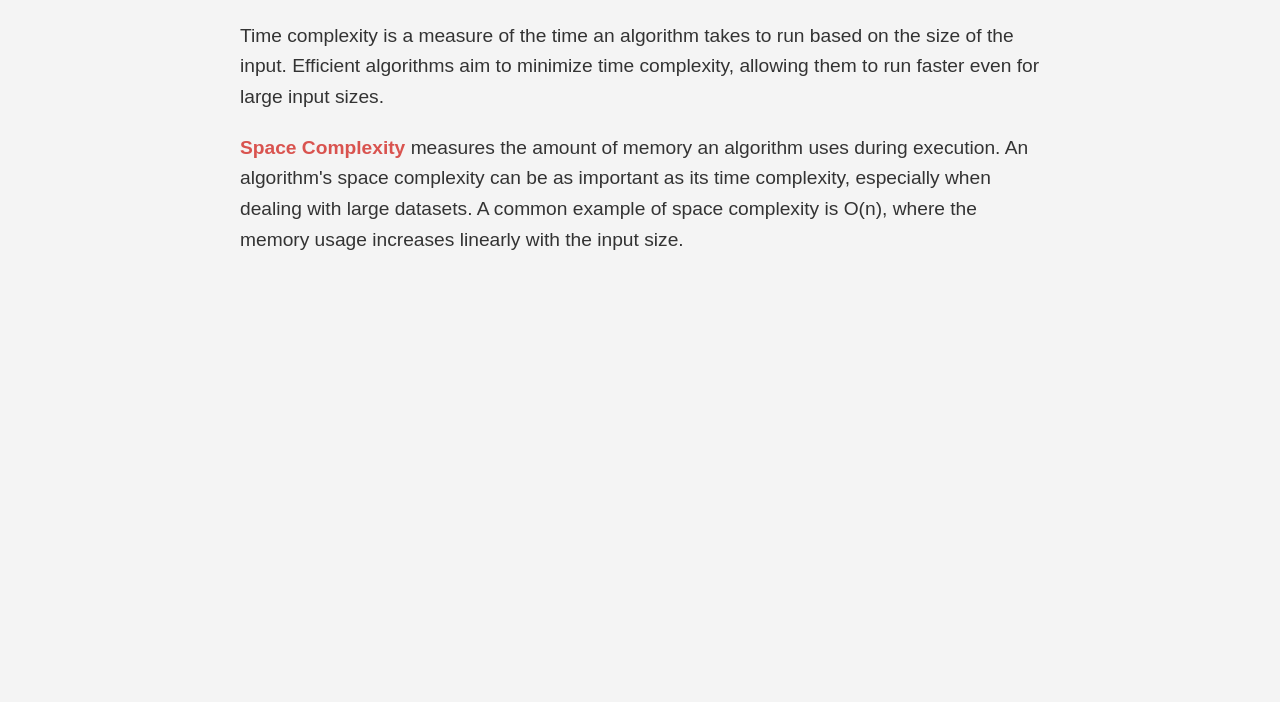
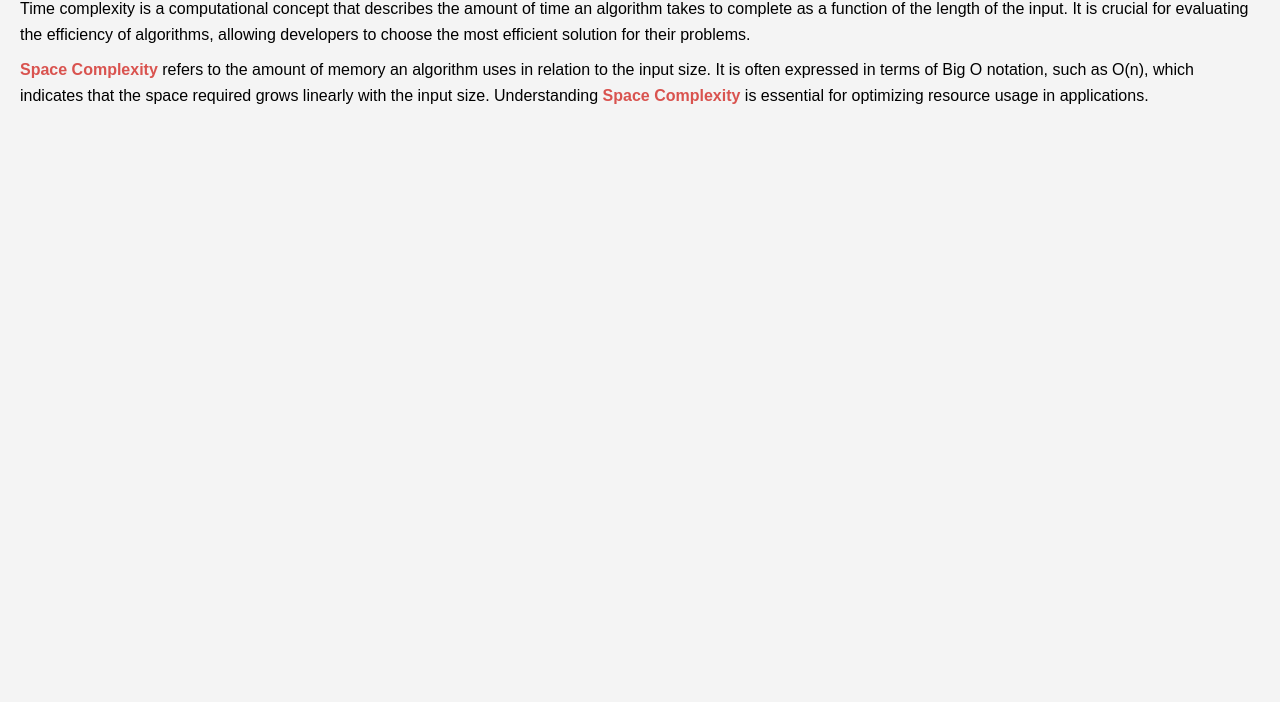
Before and after one commit to acciojob/time-and-space-complexity-shefalimittal6, a website: page main.html in a window 1280 px wide. Shown: the part 98-800 px from the top of the page. Drawn offline with Linux system fonts and the light colour scheme.

Commit message:
created a submission

```diff
--- a/main.html
+++ b/main.html
@@ -7,12 +7,14 @@
     <link rel="stylesheet" href="styles.css">
 </head>
 <body>
-    <h1>Time and Space Complexity</h1>
 
-    <p>Time complexity is a measure of the time an algorithm takes to run based on the size of the input. Efficient algorithms aim to minimize time complexity, allowing them to run faster even for large input sizes.</p>
+    <h1>Time, Space, and Complexity</h1>
 
-    <p><b>Space Complexity</b> measures the amount of memory an algorithm uses during execution. An algorithm's space complexity can be as important as its time complexity, especially when dealing with large datasets. A common example of space complexity is O(n), where the memory usage increases linearly with the input size.</p>
+    <p>Time complexity is a computational concept that describes the amount of time an algorithm takes to complete as a function of the length of the input. It is crucial for evaluating the efficiency of algorithms, allowing developers to choose the most efficient solution for their problems.</p>
+
+    <p><b>Space Complexity</b> refers to the amount of memory an algorithm uses in relation to the input size. It is often expressed in terms of Big O notation, such as O(n), which indicates that the space required grows linearly with the input size. Understanding <b>Space Complexity</b> is essential for optimizing resource usage in applications.</p>
 
     <script src="script.js"></script>
+
 </body>
 </html>
--- a/script.js
+++ b/script.js
@@ -1 +1,2 @@
-// No JavaScript required for this task, but you can add dynamic behavior if needed in the future.
+// JavaScript can be added here for future enhancements
+console.log("Time and Space Complexity concepts loaded.");
--- a/styles.css
+++ b/styles.css
@@ -1,25 +1,18 @@
 body {
     font-family: Arial, sans-serif;
+    line-height: 1.6;
+    margin: 20px;
     background-color: #f4f4f4;
-    color: #333;
-    margin: 0;
-    padding: 20px;
 }
 
 h1 {
-    color: #007bff;
-    font-size: 2.5em;
+    color: #333;
 }
 
 p {
-    font-size: 1.2em;
-    line-height: 1.6;
-    margin-top: 20px;
-    max-width: 800px;
-    margin-left: auto;
-    margin-right: auto;
+    margin: 10px 0;
 }
 
 b {
-    color: #d9534f;
+    color: #d9534f; /* Bootstrap danger color for emphasis */
 }
```
